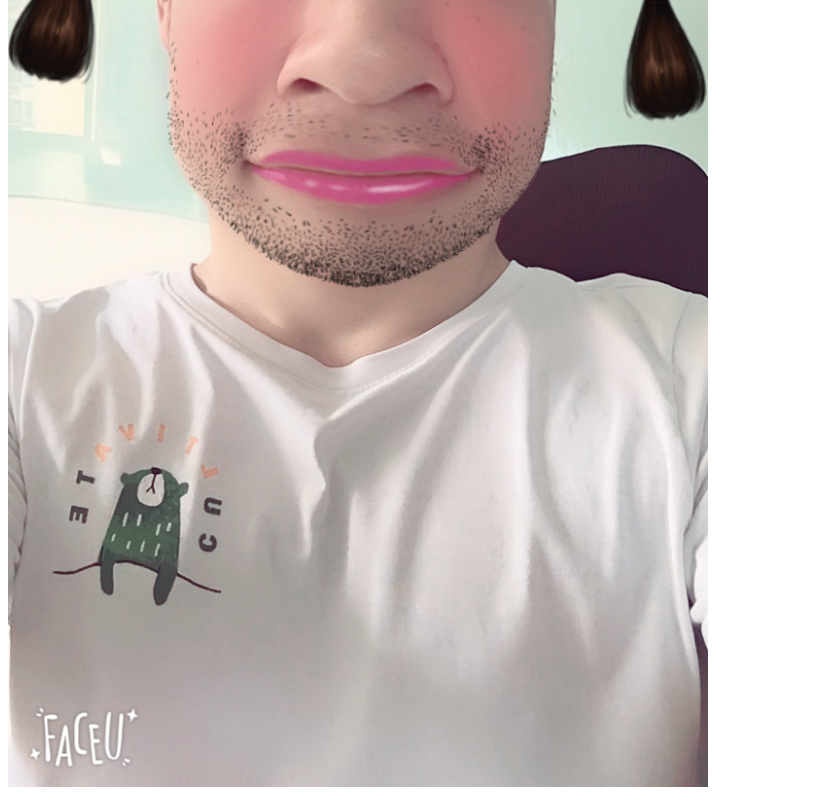
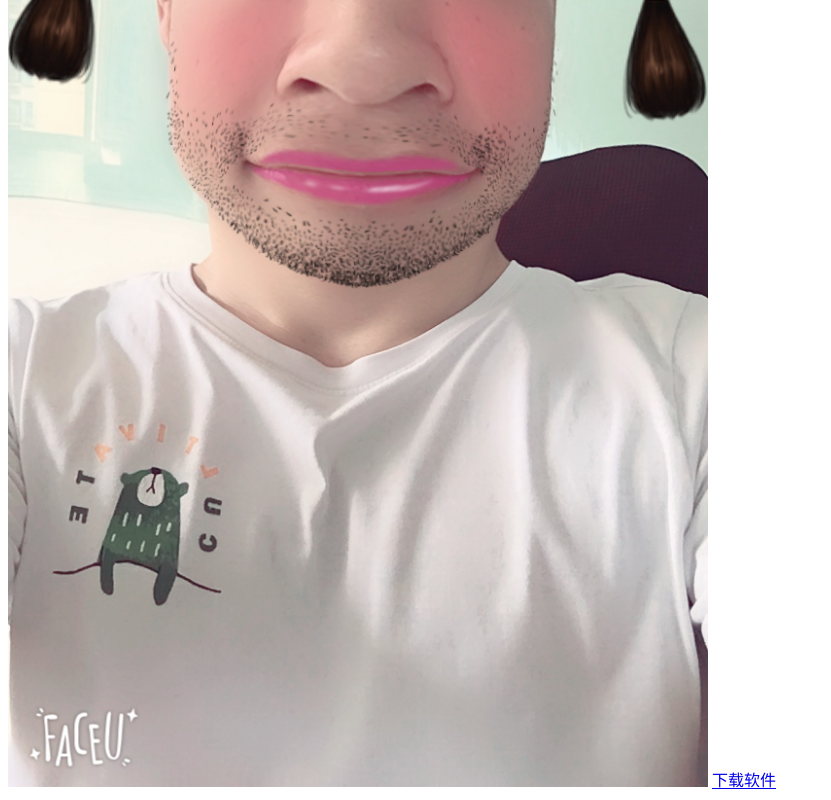
Before and after one commit to Y-Duan/Y-Duan.github.io, a plain HTML site: page index.html in a window 1280 px wide. Shown: the part 579-1379 px from the top of the page, without its empty margins (0-831 px from the left). Drawn offline with Linux system fonts and the light colour scheme.

Commit message:
Add files via upload

```diff
--- a/index.html
+++ b/index.html
@@ -5,5 +5,6 @@
 	<h1>我的个人博客 ——</h1>
 	<p><h3>记录生活</h3></p>
 <img src = './img/me.JPG' width = "700"/>
+<a href="http://yueyueduan.club/education_student_v0_1.0.0.apk">下载软件</a>
 </body>
 </html>
```
